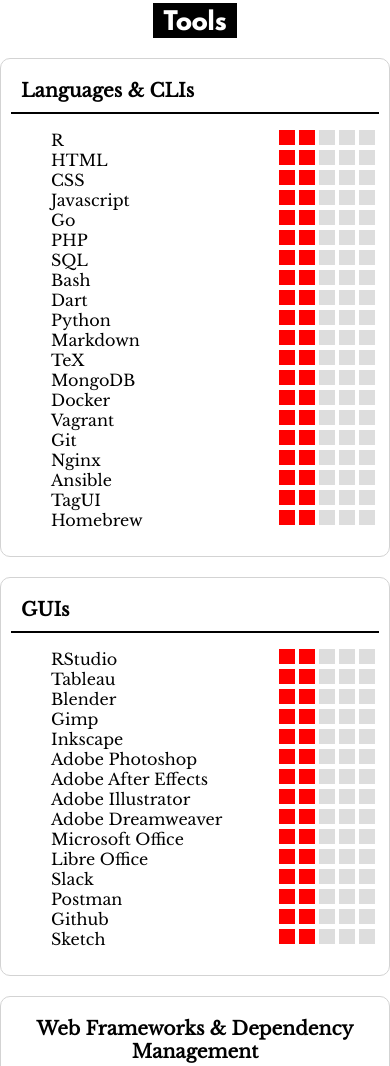
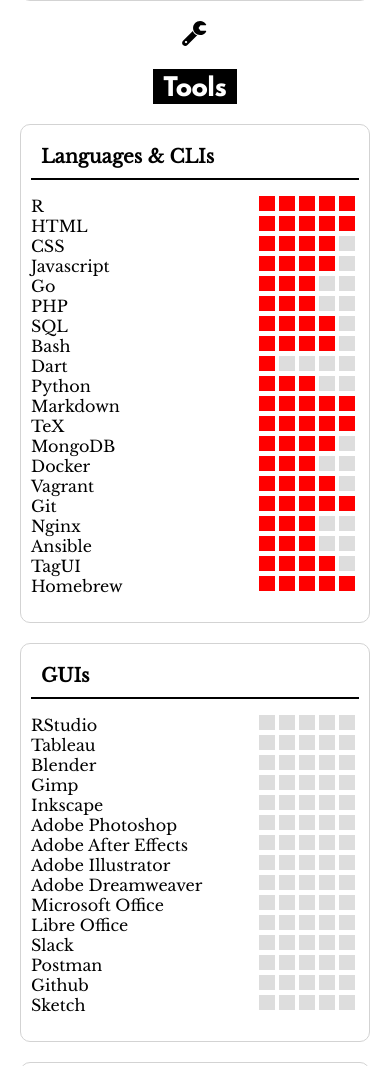
Before and after one commit to brancengregory/constructivist-resume, a website: page index.html in a window 390 px wide. Shown: the part 1561-2627 px from the top of the page. Drawn offline with nearby package versions, Linux system fonts and the light colour scheme.

Commit message:
Adding responsiveness

```diff
--- a/index.html
+++ b/index.html
@@ -174,123 +174,83 @@
 						<ul>
 							<li>
 								R
-								<div class="skill-container">
-									<div class="skill-level"></div>
-								</div>
+								<div class="skill-container" style="--skill-level: -100%"></div>
 							</li>
 							<li>
 								HTML
-								<div class="skill-container">
-									<div class="skill-level"></div>
-								</div>
+								<div class="skill-container" style="--skill-level: -100%"></div>
 							</li>
 							<li>
 								CSS
-								<div class="skill-container">
-									<div class="skill-level"></div>
-								</div>
+								<div class="skill-container" style="--skill-level: -80%"></div>
 							</li>
 							<li>
 								Javascript
-								<div class="skill-container">
-									<div class="skill-level"></div>
-								</div>
+								<div class="skill-container" style="--skill-level: -80%"></div>
 							</li>
 							<li>
 								Go
-								<div class="skill-container">
-									<div class="skill-level"></div>
-								</div>
+								<div class="skill-container" style="--skill-level: -60%"></div>
 							</li>
 							<li>
 								PHP
-								<div class="skill-container">
-									<div class="skill-level"></div>
-								</div>
+								<div class="skill-container" style="--skill-level: -60%"></div>
 							</li>
 							<li>
 								SQL
-								<div class="skill-container">
-									<div class="skill-level"></div>
-								</div>
+								<div class="skill-container" style="--skill-level: -80%"></div>
 							</li>
 							<li>
 								Bash
-								<div class="skill-container">
-									<div class="skill-level"></div>
-								</div>
+								<div class="skill-container" style="--skill-level: -80%"></div>
 							</li>
 							<li>
 								Dart
-								<div class="skill-container">
-									<div class="skill-level"></div>
-								</div>
+								<div class="skill-container" style="--skill-level: -20%"></div>
 							</li>
 							<li>
 								Python
-								<div class="skill-container">
-									<div class="skill-level"></div>
-								</div>
+								<div class="skill-container" style="--skill-level: -60%"></div>
 							</li>
 							<li>
 								Markdown
-								<div class="skill-container">
-									<div class="skill-level"></div>
-								</div>
+								<div class="skill-container" style="--skill-level: -100%"></div>
 							</li>
 							<li>
 								TeX
-								<div class="skill-container">
-									<div class="skill-level"></div>
-								</div>
+								<div class="skill-container" style="--skill-level: -100%"></div>
 							</li>
 							<li>
 								MongoDB
-								<div class="skill-container">
-									<div class="skill-level"></div>
-								</div>
+								<div class="skill-container" style="--skill-level: -80%"></div>
 							</li>
 							<li>
 								Docker
-								<div class="skill-container">
-									<div class="skill-level"></div>
-								</div>
+								<div class="skill-container" style="--skill-level: -60%"></div>
 							</li>
 							<li>
 								Vagrant
-								<div class="skill-container">
-									<div class="skill-level"></div>
-								</div>
+								<div class="skill-container" style="--skill-level: -80%"></div>
 							</li>
 							<li>
 								Git
-								<div class="skill-container">
-									<div class="skill-level"></div>
-								</div>
+								<div class="skill-container" style="--skill-level: -100%"></div>
 							</li>
 							<li>
 								Nginx
-								<div class="skill-container">
-									<div class="skill-level"></div>
-								</div>
+								<div class="skill-container" style="--skill-level: -60%"></div>
 							</li>
 							<li>
 								Ansible
-								<div class="skill-container">
-									<div class="skill-level"></div>
-								</div>
+								<div class="skill-container" style="--skill-level: -60%"></div>
 							</li>
 							<li>
 								TagUI
-								<div class="skill-container">
-									<div class="skill-level"></div>
-								</div>
+								<div class="skill-container" style="--skill-level: -80%"></div>
 							</li>
 							<li>
 								Homebrew
-								<div class="skill-container">
-									<div class="skill-level"></div>
-								</div>
+								<div class="skill-container" style="--skill-level: -100%"></div>
 							</li>
 						</ul>
 					</div>
--- a/main.js
+++ b/main.js
@@ -1,9 +1,3 @@
-/* var newbox = document.createElement("section");
-var newdiv = document.createElement("div");
-var newhead = document.createElement("h2");
-newbox.appendChild(newdiv);
-newdiv.appendChild(newhead);
-newdiv.className = "section-title";
-newhead.innerHTML = ("Test");
-var test = document.body.children[1];
-test.appendChild(newbox); */
+var skilllevels = document.getElementsByClassName('skill-container');
+var skillval = skilllevels.item(1).getAttribute('style').split(': ')[1];
+console.log(skillval);
--- a/style.css
+++ b/style.css
@@ -90,7 +90,7 @@
 
 main {
     display: grid;
-    grid-template-columns: auto auto auto;
+    grid-template-columns: minmax(20px, auto) auto minmax(20px, auto);
 }
 
 @media (min-width: 768px) {
@@ -209,13 +209,14 @@
     );
 
     background-size: 200%, 100%;
-    background-position: -40%;
+    background-position: var(--skill-level);
     background-repeat: repeat-y;
 }
 
 ul {
     display: grid;
     grid-template-columns: 1fr;
+    padding: 0px;
 }
 
 @media (min-width: 768px) {
@@ -226,7 +227,7 @@
     }
 }
 
-@media (min-width: 1440px) {
+@media (min-width: 1024px) {
     ul {
     display: grid;
     grid-template-columns: 1fr 1fr 1fr;
```
